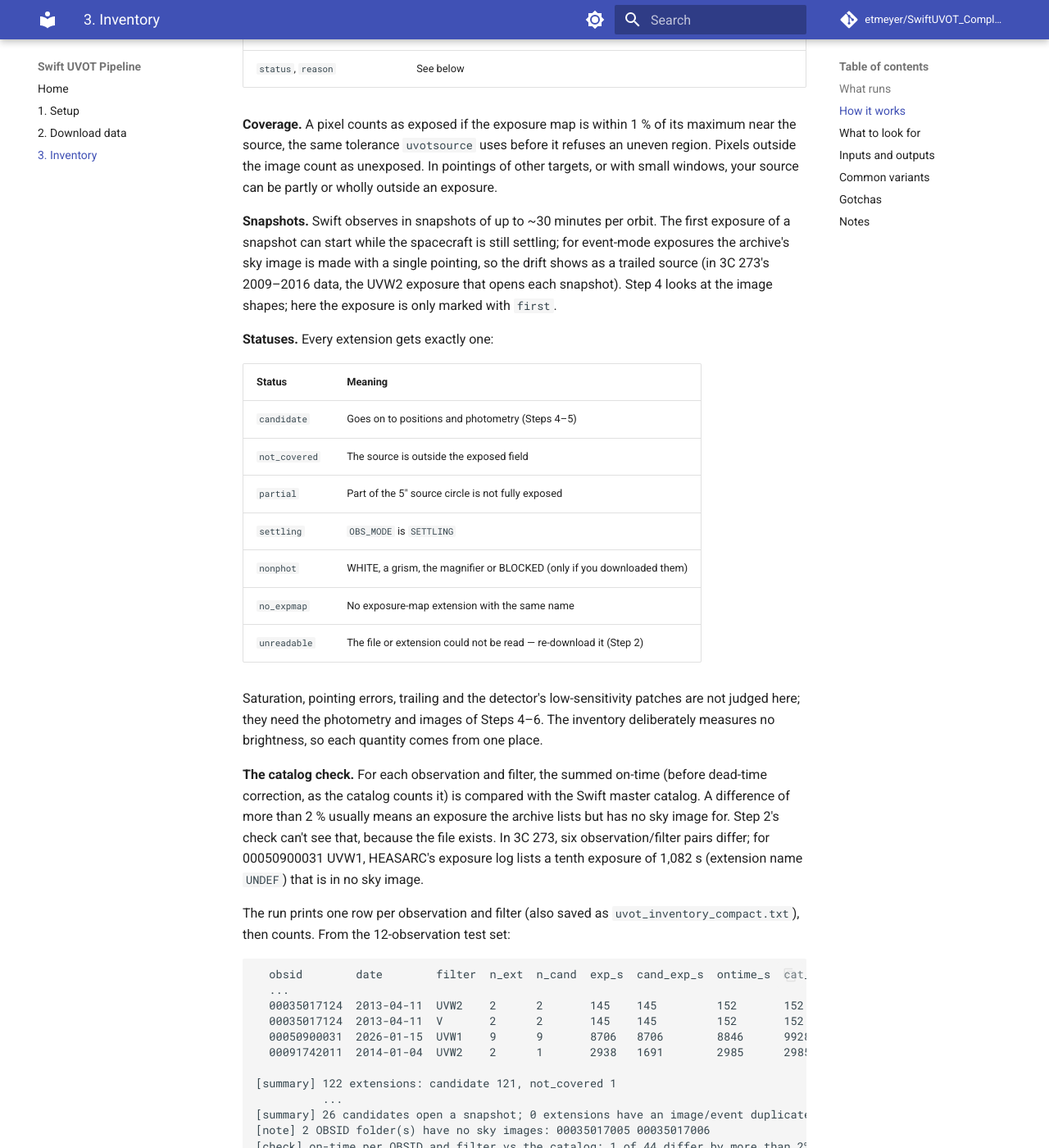
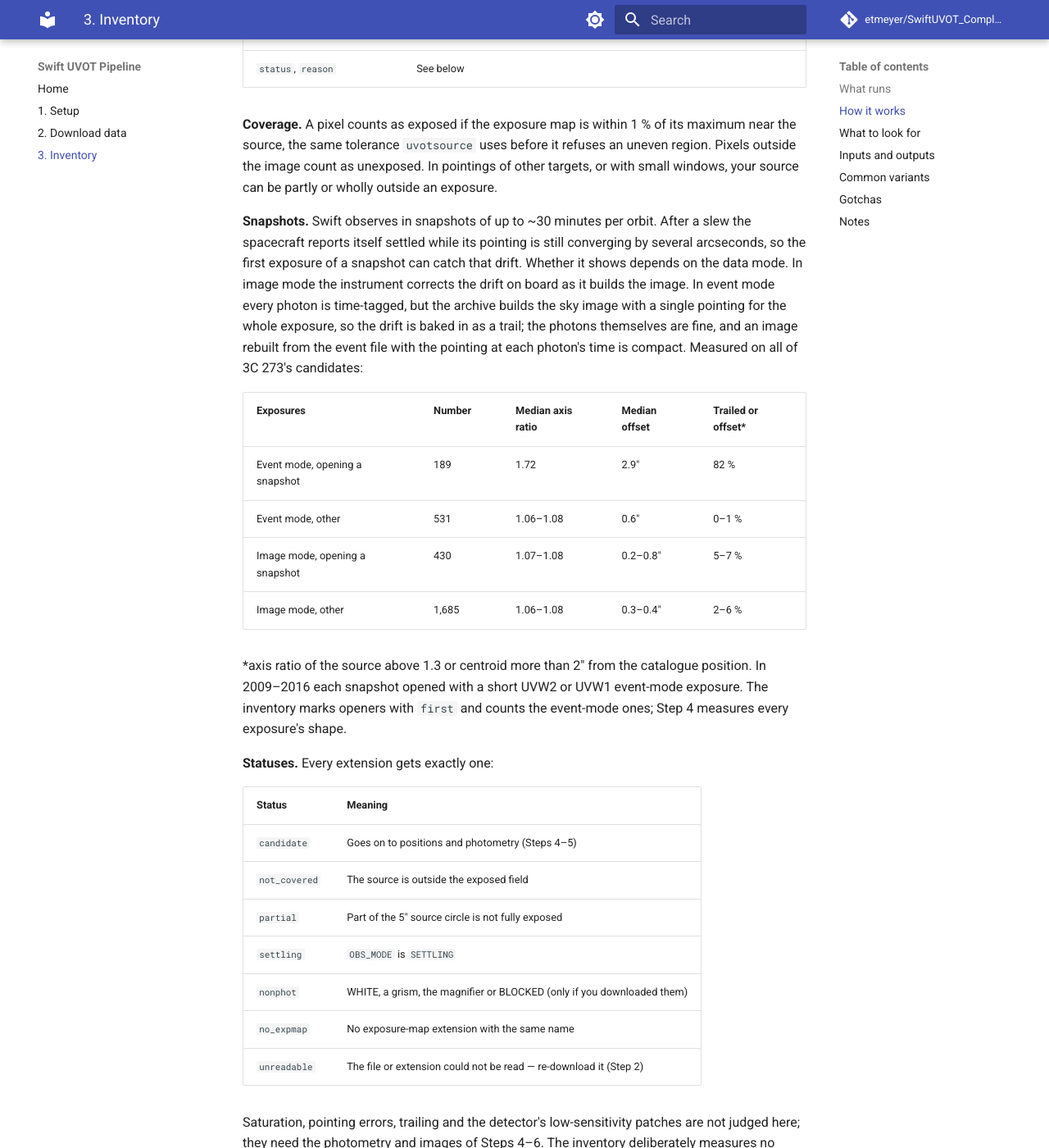
Before and after one commit to etmeyer/SwiftUVOT_Complete, an MkDocs documentation site: the page built from docs/03-inventory.md, in a window 1280 px wide and 1400 px high, scrolled down 1933 px. Shown: the whole window at 82% size. Built offline with MkDocs 1.6.1 and Material for MkDocs 9.7.7, drawn with Linux system fonts in a browser that asks for light colours; comment, search, counter and statistics services are not loaded; some of the changed text lies outside the part shown.

Commit message:
Inventory: count event-mode snapshot openers separately
Only those tend to be trailed. Measured on all 2,886 3C 273 candidates:
82 % of the 189 event-mode openers have an axis ratio above 1.3 or an
offset above 2" (median 1.72 and 2.9"), while image-mode openers look
like any other exposure (5-7 % against 2-6 %): the instrument corrects
drift on board in image mode, but the archive builds an event-mode sky
image with one pointing for the whole exposure. The summary said "619
candidates open a snapshot", which overstated the problem; it now adds
"189 of them in event mode". The Step 3 page shows the measurement, and
doc_notes.md records it with the aspect-correction breakdown.

Co-Authored-By: Claude Opus 5.5 (1M context) <noreply@anthropic.com>

```diff
--- a/docs/03-inventory.md
+++ b/docs/03-inventory.md
@@ -67,11 +67,27 @@ pointings of other targets, or with small windows, your source can be partly
 or wholly outside an exposure.
 
 **Snapshots.** Swift observes in snapshots of up to ~30 minutes per orbit.
-The first exposure of a snapshot can start while the spacecraft is still
-settling; for event-mode exposures the archive's sky image is made with a
-single pointing, so the drift shows as a trailed source (in 3C 273's
-2009–2016 data, the UVW2 exposure that opens each snapshot). Step 4 looks at
-the image shapes; here the exposure is only marked with `first`.
+After a slew the spacecraft reports itself settled while its pointing is
+still converging by several arcseconds, so the first exposure of a snapshot
+can catch that drift. Whether it shows depends on the data mode. In image
+mode the instrument corrects the drift on board as it builds the image. In
+event mode every photon is time-tagged, but the archive builds the sky image
+with a single pointing for the whole exposure, so the drift is baked in as a
+trail; the photons themselves are fine, and an image rebuilt from the event
+file with the pointing at each photon's time is compact. Measured on all of
+3C 273's candidates:
+
+| Exposures | Number | Median axis ratio | Median offset | Trailed or offset* |
+| --------- | ------ | ----------------- | ------------- | ------------------ |
+| Event mode, opening a snapshot | 189 | 1.72 | 2.9″ | 82 % |
+| Event mode, other | 531 | 1.06–1.08 | 0.6″ | 0–1 % |
+| Image mode, opening a snapshot | 430 | 1.07–1.08 | 0.2–0.8″ | 5–7 % |
+| Image mode, other | 1,685 | 1.06–1.08 | 0.3–0.4″ | 2–6 % |
+
+\*axis ratio of the source above 1.3 or centroid more than 2″ from the
+catalogue position. In 2009–2016 each snapshot opened with a short UVW2 or
+UVW1 event-mode exposure. The inventory marks openers with `first` and
+counts the event-mode ones; Step 4 measures every exposure's shape.
 
 **Statuses.** Every extension gets exactly one:
 
@@ -111,7 +127,8 @@ The run prints one row per observation and filter (also saved as
 
 [summary] 122 extensions: candidate 121, not_covered 1
           ...
-[summary] 26 candidates open a snapshot; 0 extensions have an image/event duplicate
+[summary] 26 candidates open a snapshot, 10 of them in event mode (often trailed; Step 4 measures them)
+[summary] 0 extensions have an image/event duplicate
 [note] 2 OBSID folder(s) have no sky images: 00035017005 00035017006
 [check] on-time per OBSID and filter vs the catalog: 1 of 44 differ by more than 2% (and 10 s)
           00050900031 UVW1  inventory 8846 s, catalog 9928 s
@@ -135,8 +152,8 @@ Step 2 skipped as `no_data`.
 - **`aspcorr` `N`.** 40 % of 3C 273's candidates (1,147 of 2,886) have no
   field-star correction, nearly all in the UV filters and U. Step 4 measures
   where the source actually is in each.
-- **`first` = `yes` for event-mode exposures:** possible trailed images
-  (189 for 3C 273).
+- **`first` = `yes` with `mode` `EVENT`:** probably trailed (189 for
+  3C 273, 82 % of them trailed or offset). Image-mode openers are fine.
 - **`bkg_cover` below 1:** the standard background annulus runs off the
   exposed field (11 candidates for 3C 273); Step 4 chooses another
   background region there.
```
Also changed, not shown: doc_notes.md (+10 -0 lines), swift_uvot_inventory.py (+14 -6 lines).
